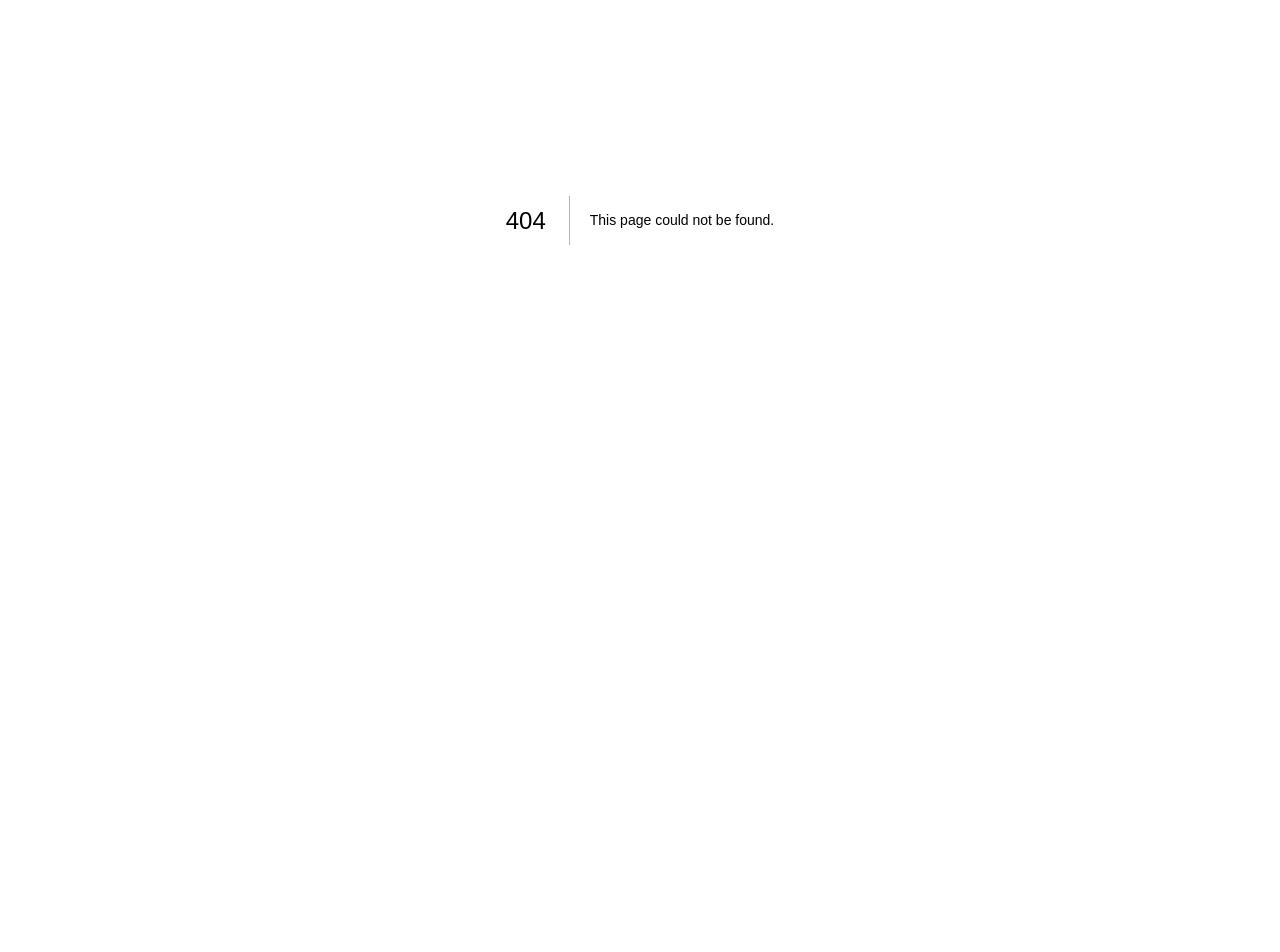
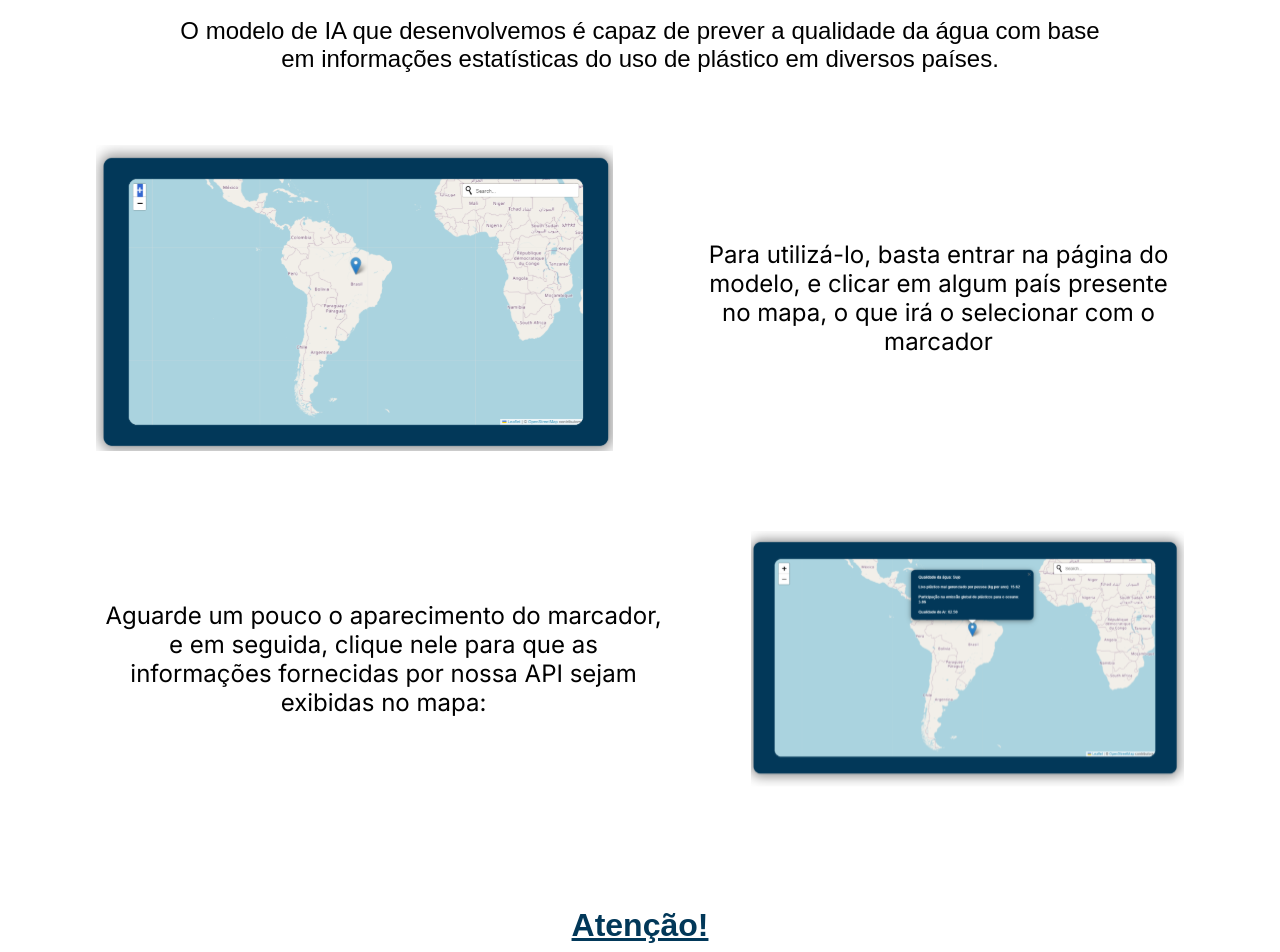
Before and after one commit to NatanJRL/BlueHope-Frontend, a Next.js app: page /howToUse in a window 1280 px wide. Before the commit this address had no page. Shown: the part 180-1132 px from the top of the page. Before the commit the page ends 800 px from the top, so only its background shows below. Built offline with nearby package versions, Linux system fonts and the light colour scheme.

Commit message:
feat: howToUse page addedd

```diff
--- /dev/null
+++ b/src/app/(pages)/howToUse/page.tsx
@@ -0,0 +1,71 @@
+import Footer from '@/app/components/Footer'
+import Header from '@/app/components/Header'
+import React from 'react'
+import Image from 'next/image'
+import styles from './styles.module.css'
+import ImageText from '@/app/components/ImageText'
+import TextImageButton from '@/app/components/TextImageButton'
+import BlueHopeLogo from "../../../../public/BlueHope-Logo.svg"
+
+const comoUsar = () => {
+  return (
+    <div>
+        <Header/>
+
+            <div className={styles.wholePage}>
+
+                <div className={styles.howToUseGroup}>
+
+                    <div className={styles.textBox}>
+
+                        <h1>Como o modelo de IA funciona?</h1>
+
+                        <p>O modelo de IA que desenvolvemos é capaz de prever a qualidade da água com base em informações estatísticas do uso de plástico em diversos países.</p>
+
+                    </div>
+
+                    <ImageText
+                        text='Para utilizá-lo, basta entrar na página do modelo, e clicar em algum país presente no mapa, o que irá o selecionar com o marcador'
+                        path='/map1.svg'
+                        width={10000}
+                        height={10000}
+
+                    />
+
+                    <div>
+
+                        <ImageText
+                            text='Aguarde um pouco o aparecimento do marcador, e em seguida, clique nele para que as informações fornecidas por nossa API sejam exibidas no mapa:'
+                            path='/map2.svg'
+                            width={10000}
+                            height={10000}
+                            variant='imageText'
+                        />
+
+                        <div className={styles.textBox}>
+                            <h1><strong>Atenção!</strong></h1>
+                            <p><strong>O primeiro clique efetuado pode demorar um pouco para exibir o marcador.</strong></p>
+                        </div>
+
+                    </div>
+
+                    <div className={styles.textBox}>
+
+                        <h1>Venha conosco</h1>
+                        <p>Apesar de simples, os modelos de IA que desenvolvemos podem ser importantes ferramentas no combate a poluição marítma, garantindo a qualidade da água e principalmente, a longevidade do planeta Terra.</p>
+
+                    </div>
+
+
+                    <TextImageButton text='Venha conosco e faça parte da luta pela esperança' image={BlueHopeLogo} buttonText='Faça o Teste Grátis' buttonVariant='secondary' altImage='Logo da BlueHope' />
+
+                </div>
+
+            </div>
+
+        <Footer/>
+    </div>
+  )
+}
+
+export default comoUsar
--- /dev/null
+++ b/src/app/(pages)/howToUse/styles.module.css
@@ -0,0 +1,69 @@
+@import url('https://fonts.googleapis.com/css2?family=Inter:wght@100..900&display=swap');
+
+.wholePage{
+    display: flex;
+    align-items: center;
+    justify-content: center;
+    width: 100%;
+}
+
+.howToUseGroup{
+    margin-top: 3rem;
+    width: 85%;
+    display: flex;
+    flex-direction: column;
+    align-items: center;
+    justify-content: center;
+}
+
+.textBox{
+    display: flex;
+    flex-direction: column;
+    align-items: center;
+    justify-content: center;
+    text-align: center;
+    font-family: Inter;
+    width: 100%;
+}
+
+.textBox h1{
+    color: var(--cor-azul-escuro);
+    margin-top: 1.3rem;
+    font-weight: 500;
+    font-size: x-large;
+}
+
+.textBox strong{
+    text-decoration: underline;
+}
+
+.textBox p{
+    width: 85%;
+    font-weight: lighter;
+    margin: 2rem 0rem;
+}
+
+@media (min-width: 768px) {
+
+    .textBox h1{
+        margin-top: 2rem;
+    }
+
+    .textBox p{
+        font-size: larger;
+    }
+
+}
+
+@media (min-width: 1200px) {
+
+    .textBox h1{
+        margin-top: 5rem;
+        font-size: xx-large;
+    }
+
+    .textBox p{
+        font-size: x-large;
+    }
+
+}
--- a/src/app/components/Header/index.tsx
+++ b/src/app/components/Header/index.tsx
@@ -67,7 +67,7 @@ const Header: React.FC<Prop> = ({
                             <li>
                                 <Link
                                     className={styles.laterallink}
-                                    href={"*"}>Vídeo</Link>
+                                    href={"/howToUse"}>Como usar</Link>
                             </li>
                             <li>
                                 <Link
@@ -87,7 +87,7 @@ const Header: React.FC<Prop> = ({
                             <li>
                                 <Link
                                     className={styles.link}
-                                    href={"*"}>Vídeo</Link>
+                                    href={"/howToUse"}>Como usar</Link>
                             </li>
                             <li>
                                 <Link
--- /dev/null
+++ b/src/app/components/ImageText/index.tsx
@@ -0,0 +1,32 @@
+import React from 'react'
+import Image from 'next/image'
+import styles from './styles.module.css'
+
+type Props= {
+    text: string,
+    path: string,
+    width: number,
+    height: number,
+    variant?: 'imageText' | 'textImage';
+
+}
+
+
+const ImageText: React.FC<Props> = ({text, path, width, height, variant}) => {
+  return (
+    <div className={variant === "imageText" ?  styles.imageText : styles.textImage }>
+
+        <p>{text}</p>
+
+        <Image className={styles.mapImage}
+            src={path}
+            width={width}
+            height={height}
+            alt='image'
+        />
+
+    </div>
+  )
+}
+
+export default ImageText
--- /dev/null
+++ b/src/app/components/ImageText/styles.module.css
@@ -0,0 +1,93 @@
+@import url('https://fonts.googleapis.com/css2?family=Inter:wght@100..900&display=swap');
+
+.textImage{
+    display: flex;
+    flex-direction: column;
+    justify-content: center;
+    align-items: center;
+    margin: 2.5em 0rem;
+}
+
+.textImage p{
+    text-align: center;
+    font-family: Inter;
+    font-weight: lighter;
+    margin-bottom: 1.3rem;
+}
+
+.mapImage{
+    width: 100%;
+    height: auto;
+}
+
+.imageText{
+    display: flex;
+    flex-direction: column;
+    justify-content: center;
+    align-items: center;
+    margin: 2.5em 0rem;
+}
+
+.imageText p{
+    text-align: center;
+    font-family: Inter;
+    font-weight: lighter;
+    margin-bottom: 1.3rem;
+}
+
+
+
+@media (min-width: 769px) {
+
+    .imageText{
+        display: flex;
+        flex-direction: row;
+        align-items: center;
+        justify-content: center;
+        width: 100%;
+        column-gap: 1rem;
+    }
+
+    .textImage{
+        display: flex;
+        flex-direction:  row-reverse;
+        align-items: center;
+        justify-content: space-around;
+        width: 100%;
+        column-gap: 1rem;
+    }
+
+    .textImage p{
+        text-align: center;
+        font-family: Inter;
+        width: 95%;
+        margin-bottom: 0px;
+        font-size: larger;
+    }
+
+    .imageText p{
+        margin-bottom: 0px;
+        font-size: larger;
+    }
+
+}
+
+@media (min-width: 1200px) {
+
+    .imageText p{
+        font-size: x-large;
+    }
+
+    .textImage p{
+        font-size: x-large;
+    }
+
+    .imageText{
+        column-gap: 5rem;
+    }
+
+    .textImage{
+        column-gap: 5rem;
+    }
+
+}
--- a/src/app/components/TextImageButton/styles.module.css
+++ b/src/app/components/TextImageButton/styles.module.css
@@ -9,13 +9,14 @@
 
 .TextImageButton {
     display: flex;
-    width: 40vw;
+    width: 60vw;
     flex-direction: column;
     color: #032D60;
 }
 
 .TextImageButton h2 {
     font-weight: 800;
+    font-size: larger;
     text-align: center;
 }
 
@@ -53,6 +54,14 @@
 
 #Link {
     text-decoration: none;
+}
+
+@media (min-width: 600px) {
+
+    .TextImageButton{
+        width: 40vw;
+    }
+
 }
 
 @media(min-width: 992px) {
```
Also changed, not shown: public/map1.svg (added), public/map2.svg (added).
